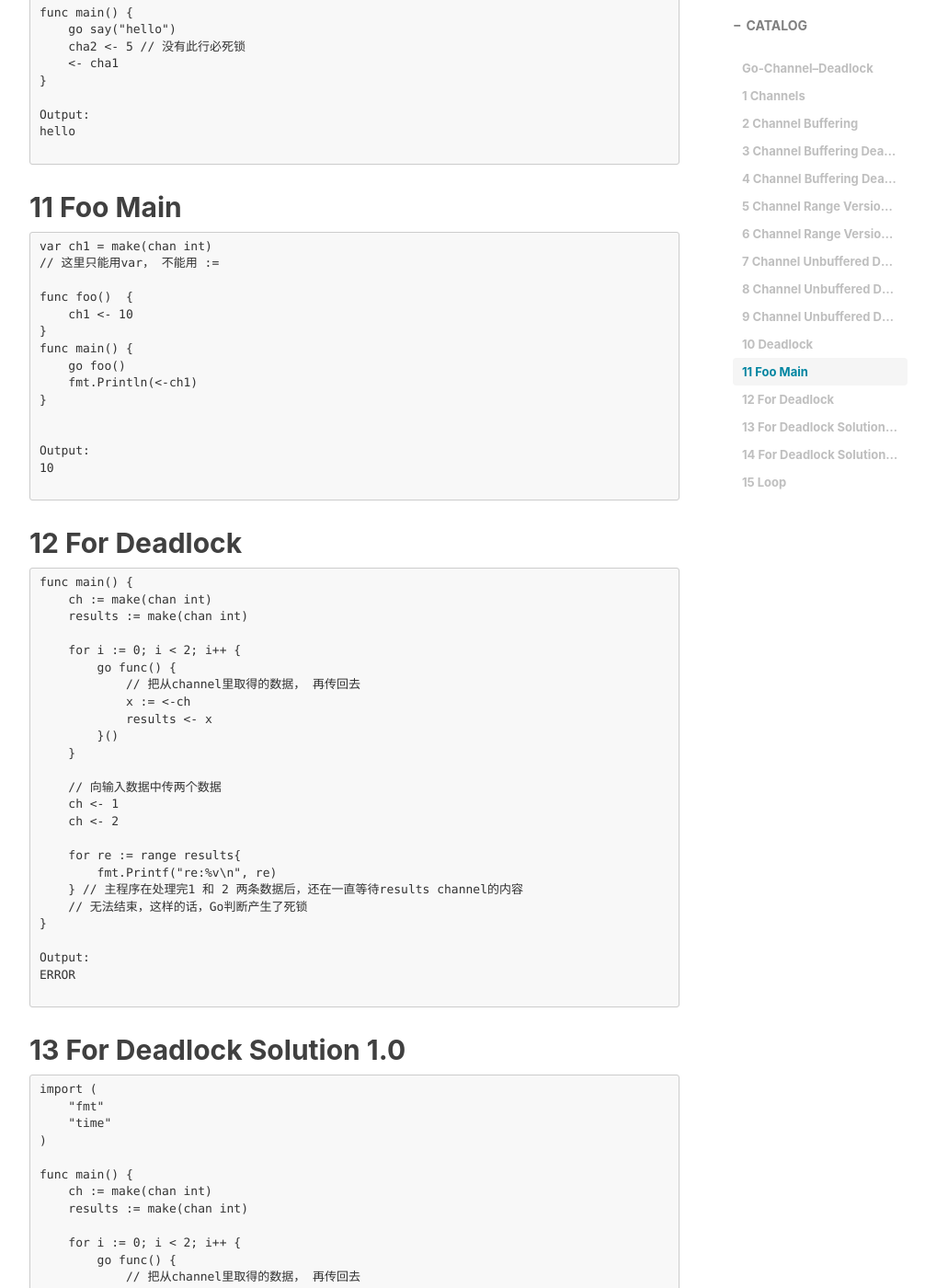
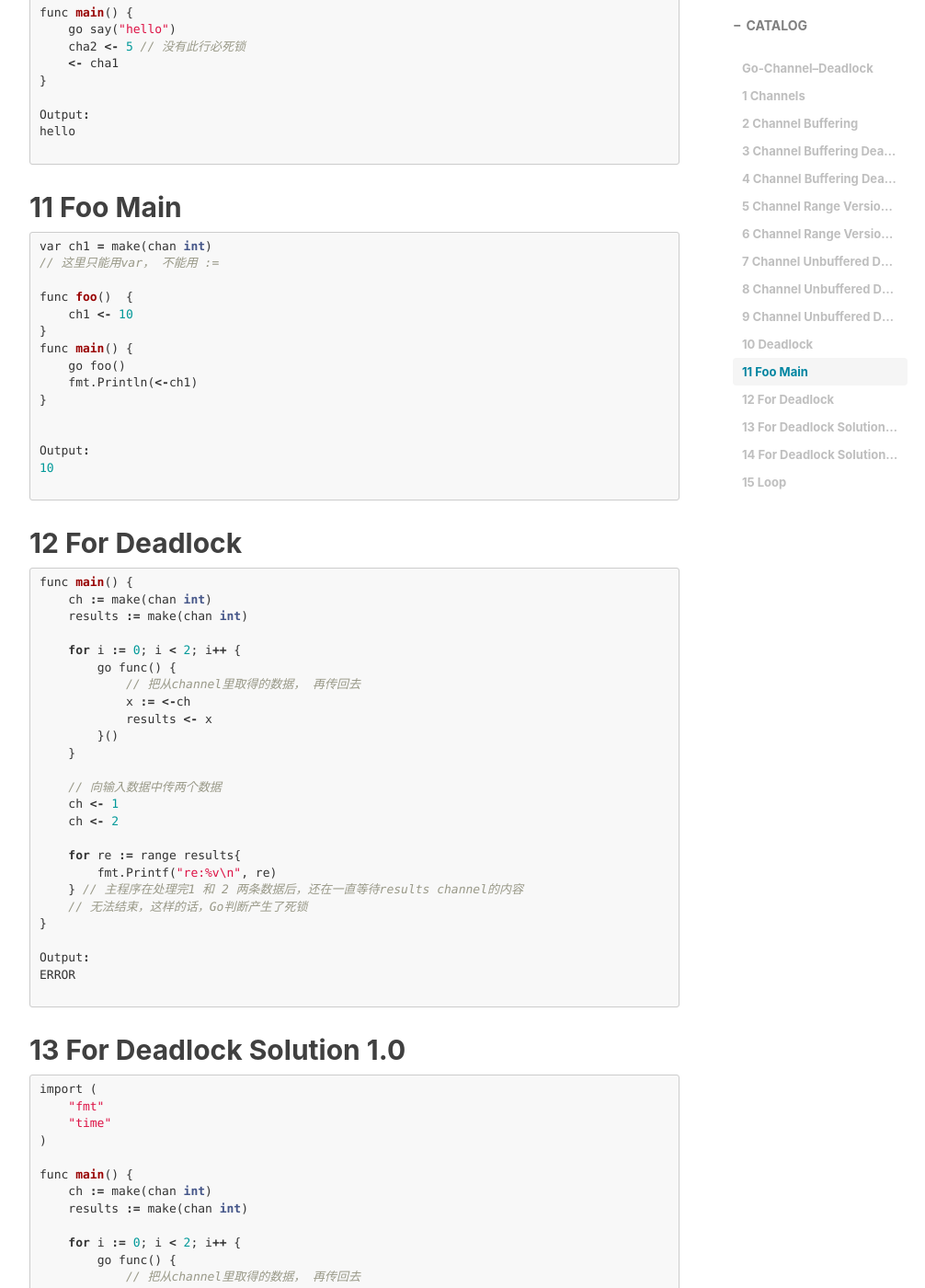
Before and after one commit to AugustineTong/TongBlog, a Jekyll site: the page built from _posts/2018-12-11-Go-Channel.md, in a window 1280 px wide and 1400 px high, scrolled down 4857 px. Shown: the whole window at 92% size, without its empty margins (233-1239 px from the left). Built offline with Jekyll 4.4.1, drawn with Linux system fonts in a browser that asks for light colours; nearby versions of some CDN libraries; comment, search, counter and statistics services are not loaded; some of the changed text lies outside the part shown.

Commit message:
Update 2018-12-11-Go-Channel.md

````diff
--- a/_posts/2018-12-11-Go-Channel.md
+++ b/_posts/2018-12-11-Go-Channel.md
@@ -26,7 +26,7 @@ tags:
 
 ## 1 Channels
 
-<pre>
+```c
 func main() {
 
     messages := make(chan string)
@@ -40,12 +40,12 @@ func main() {
 Output:
 ping
 
-</pre>
+```
 
 
 ## 2 Channel Buffering
 
-<pre>
+```c
 func main() {
 
     messages := make(chan string, 2)
@@ -62,12 +62,12 @@ buffered
 channel
 
 
-</pre>
+```
 
 
 ## 3 Channel Buffering Deadlock
 
-<pre>
+```c
 func chanBuDeadLockF2(ch chan int){
     fmt.Println(<-ch)
 }
@@ -84,12 +84,12 @@ func main() {
 Output:
 ERROR
 
-</pre>
+```
 
 
 ## 4 Channel Buffering Deadlock Solution
 
-<pre>
+```c
 import (
     "fmt"
     "time"
@@ -117,12 +117,12 @@ Output:
 2
 3
 
-</pre>
+```
 
 
 ## 5 Channel Range Version 1.0
 
-<pre>
+```c
 func main() {
     var ch = make(chan int, 3)
     ch <- 1
@@ -144,12 +144,12 @@ Output:
 3
 
 
-</pre>
+```
 
 
 ## 6 Channel Range Version 2.0
 
-<pre>
+```c
 func main() {
     ch := make(chan int, 3)
     ch <- 1
@@ -166,11 +166,11 @@ Output:
 1
 2
 
-</pre>
+```
 
 
 ## 7 Channel Unbuffered Deadlock
-<pre>
+```c
 func deadF1(in chan int){
     fmt.Println(<-in)
 }
@@ -185,12 +185,12 @@ func main() {
 Output:
 ERROR
 
-</pre>
+```
 
 
 ## 8 Channel Unbuffered Deadlock Solution Version 1.0
 
-<pre>
+```c
 func chanUnSo1F1(in chan int)  {
     fmt.Println(<-in)
 }
@@ -204,12 +204,12 @@ func main() {
 Output:
 2
 
-</pre>
+```
 
 
 ## 9 Channel Unbuffered Deadlock Solution Version 2.0
 
-<pre>
+```c
 import (
     "fmt"
     "time"
@@ -231,12 +231,12 @@ Output:
 2
 
 
-</pre>
+```
 
 
 ## 10 Deadlock
 
-<pre>
+```c
 var cha1 = make(chan int)
 var cha2 = make(chan int)
 
@@ -254,12 +254,12 @@ func main() {
 Output:
 hello
 
-</pre>
+```
 
 
 ## 11 Foo Main
 
-<pre>
+```c
 var ch1 = make(chan int)
 // 这里只能用var， 不能用 :=
 
@@ -275,12 +275,12 @@ func main() {
 Output:
 10
 
-</pre>
+```
 
 
 ## 12 For Deadlock
 
-<pre>
+```c
 func main() {
     ch := make(chan int)
     results := make(chan int)
@@ -306,12 +306,12 @@ func main() {
 Output:
 ERROR
 
-</pre>
+```
 
 
 ## 13 For Deadlock Solution 1.0
 
-<pre>
+```c
 import (
     "fmt"
     "time"
@@ -353,12 +353,12 @@ re:1
 re:2
 
 
-</pre>
+```
 
 
 ## 14 For Deadlock Solution 2.0
 
-<pre>
+```c
 import (
     "fmt"
     "sync"
@@ -423,26 +423,26 @@ Output:
 re:1
 re:2
 
-</pre>
+```
 
 
 ## 15 Loop
 
-<pre>
+```c
 
 
 Output:
 
 
-</pre>
+```
 
 
 ##
 
-<pre>
+```c
 
 
 Output:
 
 
-</pre>
+```
````
